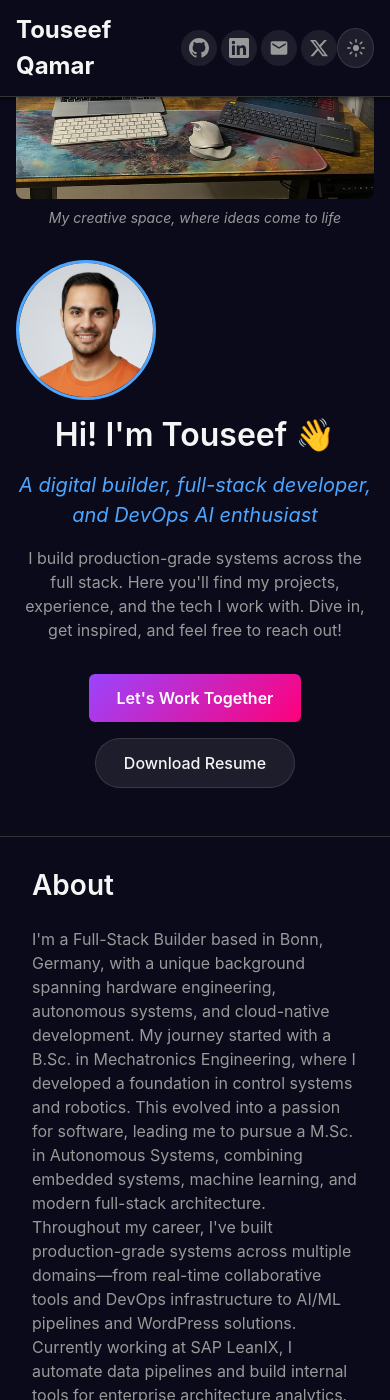
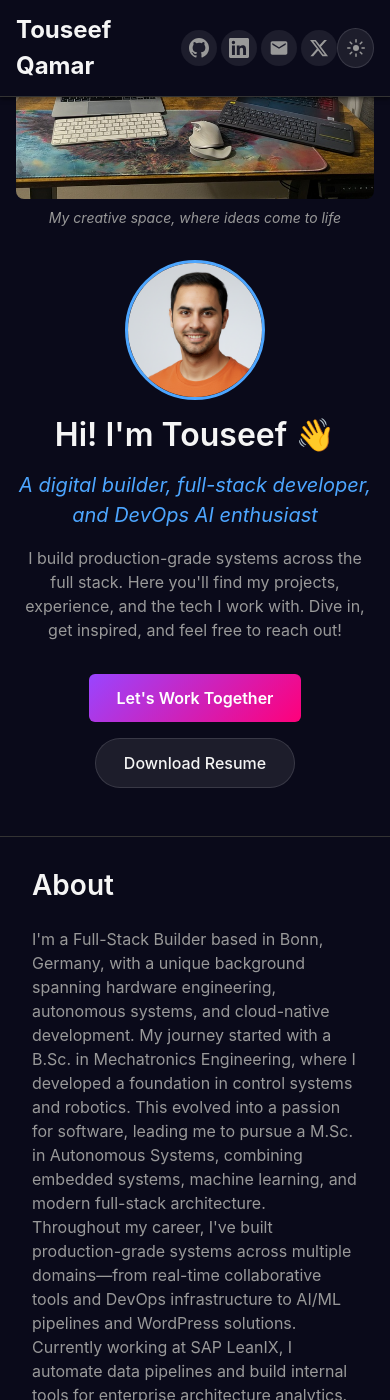
Before and after one commit to TouseefQ/touseefq.github.io, a Jekyll site: the page built from index.html, in a window 390 px wide and 1400 px high, scrolled down 246 px. Built offline with Jekyll 4.4.1, drawn with Linux system fonts in a browser that asks for light colours.

Commit message:
fix: center hero avatar on mobile devices
Added display block and auto margins to ensure the circular profile photo is centered on small screens while maintaining left alignment on tablet and desktop views.

```diff
--- a/_sass/_hero.scss
+++ b/_sass/_hero.scss
@@ -52,6 +52,9 @@
   object-fit: cover;
   border: 3px solid var(--color-accent);
   margin-bottom: $spacing-sm;
+  margin-left: auto;
+  margin-right: auto;
+  display: block;
 }
 
 .hero-content-side h1 {
```
